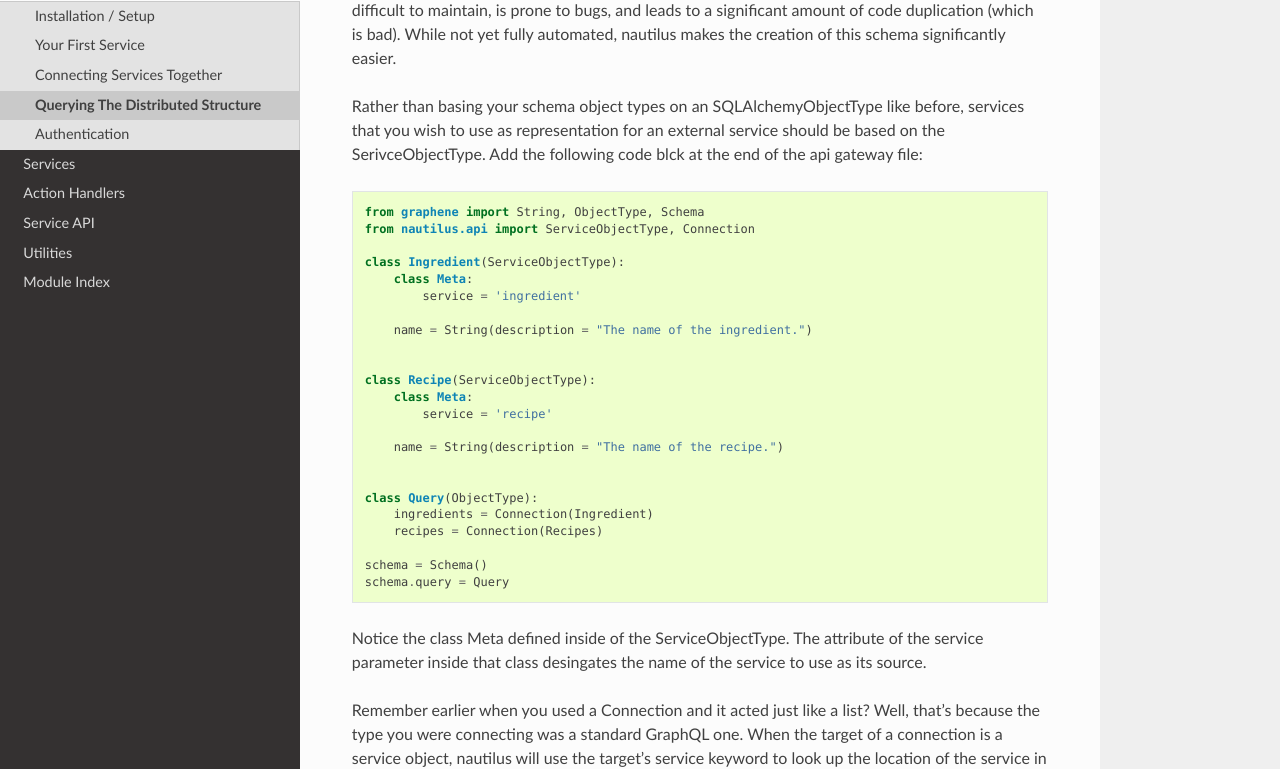
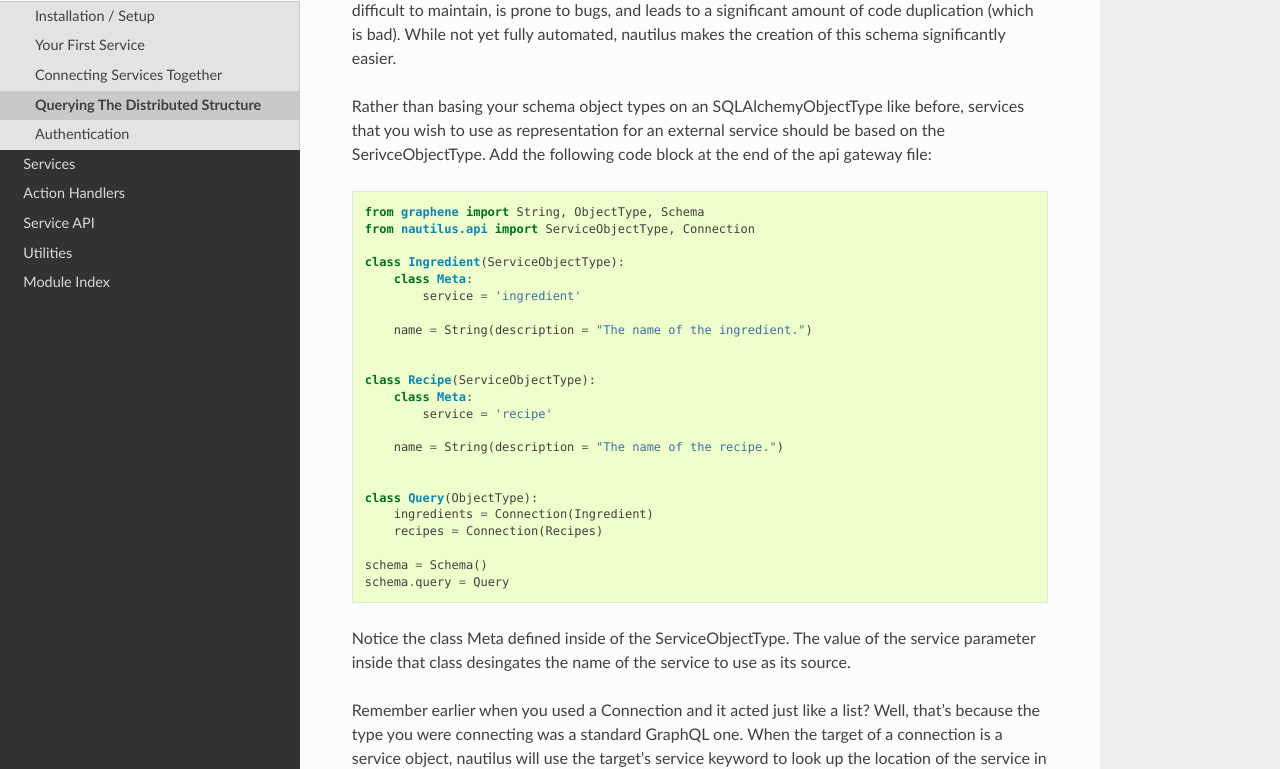
Before and after one commit to AlecAivazis/graphql-over-kafka, a Sphinx documentation site: the page built from docs/source/intro/api.rst, in a window 1280 px wide and 1400 px high, scrolled down 706 px. Shown: the part 161-930 px from the top of the window. Built offline with Sphinx 7.4.7 and the Read the Docs theme 2.0.0, drawn with Linux system fonts in a browser that asks for light colours; some of the changed lines change nothing that is shown; some of the changed text lies outside the part shown.

Commit message:
cleaned up language a bit in documentation

```diff
--- a/docs/source/intro/api.rst
+++ b/docs/source/intro/api.rst
@@ -46,7 +46,7 @@ significantly easier.
 
 Rather than basing your schema object types on an SQLAlchemyObjectType like
 before, services that you wish to use as representation for an external service
-should be based on the SerivceObjectType. Add the following code blck at the
+should be based on the SerivceObjectType. Add the following code block at the
 end of the api gateway file:
 
 .. code-block:: python
@@ -76,7 +76,7 @@ end of the api gateway file:
     schema.query = Query
 
 
-Notice the class Meta defined inside of the ServiceObjectType. The attribute
+Notice the class Meta defined inside of the ServiceObjectType. The value
 of the service parameter inside that class desingates the name of the service
 to use as its source.
 
@@ -111,9 +111,8 @@ the details of the relationship from the connection service we created earlier
 and perform all of the necessary requests/joins to create the snapshot you
 asked for.
 
-You can test this out with a query like
-``{ recipes {name, ingredients { name } } }``. This is where I started to get
-pretty excited...
+You can test this out with a query like ``{ recipes {name, ingredients { name } } }``.
 
-Eventually a huge portion of this will be automated by taking advantage of
-GraphQL's support for introspecting a schema for possible data.
+As you can see, nautilus does a lot of work for us when creating a schema that
+spans many servies. In the next section we will talk about user authentication
+and add an authorization layer on top of our api gateway.
```
